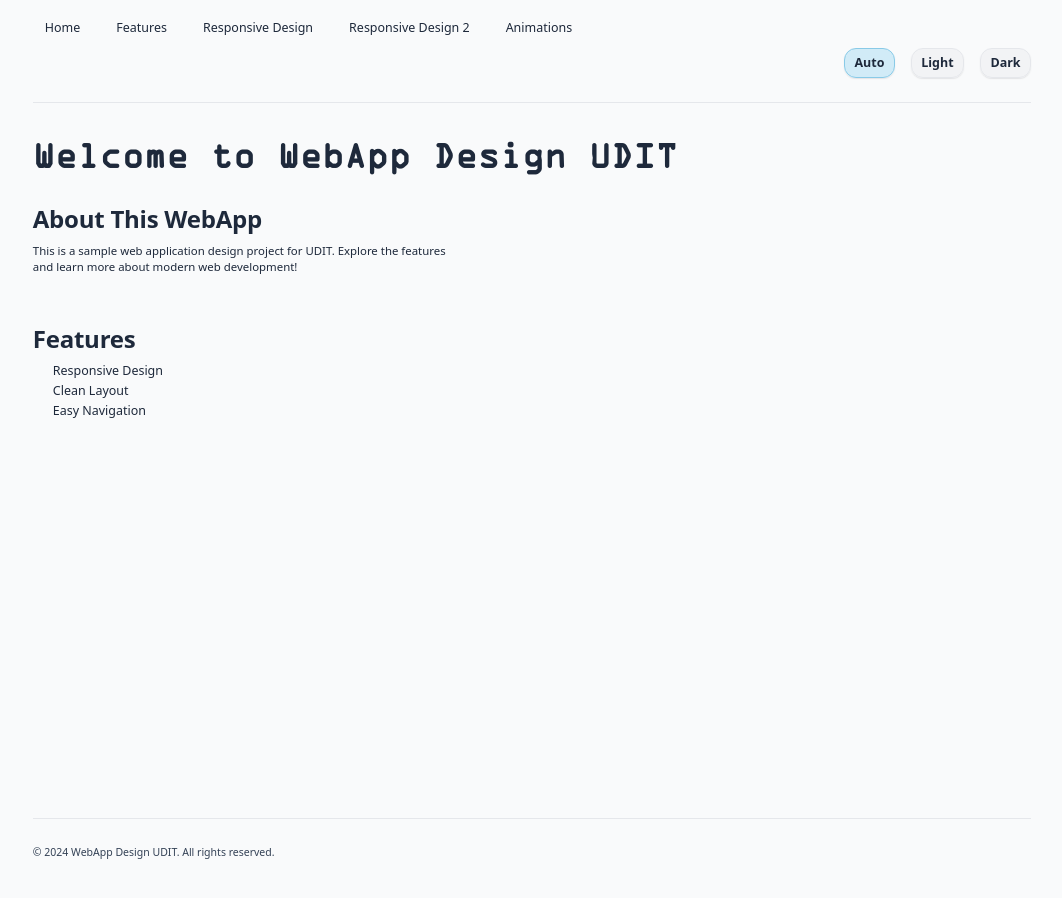
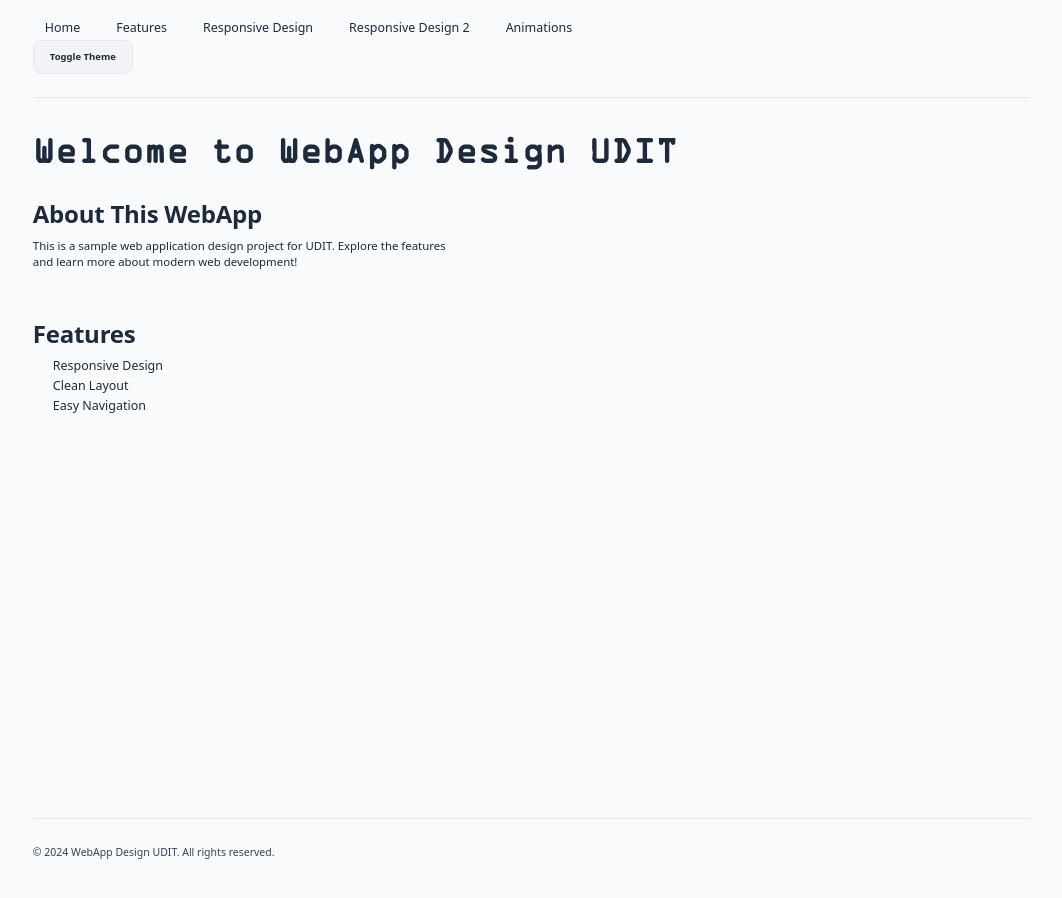
Before and after one commit to ruvebal/webapp-design-udit, a Jekyll site: the page index.html, which Jekyll copies as it is, in a window 1280 px wide. Shown: the whole page, without its empty margins (108-1170 px from the left). Built offline with Jekyll 4.4.1, drawn with Linux system fonts in a browser that asks for light colours.

Commit message:
Refactor theme toggle implementation in index.html to use a checkbox for improved accessibility and CSS handling. Update site.css for better cross-browser compatibility with background colors and enhance theme toggle button styling. Revise theme.css to streamline dark mode logic and remove redundant selectors.

```diff
--- a/assets/css/site.css
+++ b/assets/css/site.css
@@ -244,7 +244,9 @@ footer {
 header {
 	padding-block: var(--space-4);
 	border-bottom: 1px solid var(--color-border);
-	background-color: color-mix(in srgb, var(--color-background) 88%, transparent);
+	/* The previous background-color using color-mix doesn't work in all browsers.
+	   Use a more widely supported approach for semi-transparency: */
+	background-color: rgba(var(--color-background-rgb), 0.88); /* 88% opacity */
 	backdrop-filter: saturate(180%) blur(6px);
 }
 
@@ -336,19 +338,37 @@ header nav a:focus-visible {
 	outline-offset: 2px;
 }
 
-/* Theme toggle styling (no-JS radios) */
-form[aria-label='Theme'] label {
-	border-color: var(--color-border);
+/* Theme toggle button styling */
+.theme-toggle-button {
+	display: inline-flex;
+	align-items: center;
+	justify-content: center;
+	padding: 0.5rem 1rem;
+	border: 1px solid var(--color-border);
+	border-radius: var(--radius-s);
 	background: color-mix(in srgb, var(--color-foreground) 3%, transparent);
 	color: var(--color-foreground);
+	cursor: pointer;
+	transition: background-color var(--fast) var(--ease-out), border-color var(--fast) var(--ease-out),
+		color var(--fast) var(--ease-out);
+	font-size: var(--text-sm);
+	font-weight: 600;
 }
 
-/* Highlight active label for theme radios */
-:root:has(#theme-auto:checked) form[aria-label='Theme'] label[for='theme-auto'],
-:root:has(#theme-light:checked) form[aria-label='Theme'] label[for='theme-light'],
-:root:has(#theme-dark:checked) form[aria-label='Theme'] label[for='theme-dark'] {
+.theme-toggle-button:hover {
+	background: color-mix(in srgb, var(--color-foreground) 8%, transparent);
+}
+
+/* Highlight when toggle is checked (dark mode active) */
+#theme-toggle:checked ~ * .theme-toggle-button {
 	background: color-mix(in srgb, var(--color-primary) 16%, transparent);
 	border-color: color-mix(in srgb, var(--color-primary) 40%, var(--color-border));
+	color: var(--color-primary);
+}
+
+.theme-toggle-button:focus-visible {
+	outline: 3px solid var(--color-ring);
+	outline-offset: 2px;
 }
 
 /* ------------------------------ */
--- a/assets/css/theme.css
+++ b/assets/css/theme.css
@@ -1,20 +1,12 @@
 /*
 	Theme tokens and selectors
-	- Base light palette in :root
-	- Explicit dark palette for #theme-dark and system-dark when #theme-auto
-	- Avoids redundancy: no redefinition of light variables for #theme-light
+	- Base light palette in :root (default)
+	- System preference: @media (prefers-color-scheme: dark) when toggle is unchecked
+	- Explicit dark: #theme-toggle:checked forces dark mode
 */
 
 :root {
-	/* Colors (light palette) */
-
-	/**
-	 * We do NOT set `color-scheme: light;` here because it is the *default* for the browser and is only needed
-	 * if we want to signal an explicit theme. This block is the base :root for all users, so we omit it.
-	 * If users choose "Auto" and their system preference is dark, or if they choose a forced dark/light theme,
-	 * those selectors *will* explicitly set `color-scheme: dark;` or `color-scheme: light;` where appropriate.
-	 */
-
+	/* Colors (light palette - default) */
 	--color-background: #f9fafb;
 	--color-foreground: #1e293b;
 	--color-card: #ffffff;
@@ -35,11 +27,13 @@
 	--color-destructive: #ff611f;
 	--color-destructive-foreground: #ffffff;
 	--color-muted-foreground-rgb: 51, 65, 85;
+	--shadow-s: 0 1px 2px rgba(15, 23, 42, 0.06);
+	--shadow-m: 0 8px 24px rgba(15, 23, 42, 0.08);
 }
 
-/* Auto: follow system dark preference */
+/* System preference: dark mode when toggle is unchecked and user prefers dark */
 @media (prefers-color-scheme: dark) {
-	:root:has(#theme-auto:checked) {
+	:root:not(:has(#theme-toggle:checked)) {
 		color-scheme: dark;
 		--color-background: #0f172a;
 		--color-foreground: #f8fafc;
@@ -61,31 +55,13 @@
 		--color-input: #334155;
 		--color-ring: #1de285;
 		--color-muted-foreground-rgb: 148, 163, 184;
-		/* Dark-adapted shadows */
 		--shadow-s: 0 1px 2px rgba(0, 0, 0, 0.4);
 		--shadow-m: 0 8px 24px rgba(0, 0, 0, 0.35);
 	}
 }
 
-/* Explicit light: no color redefinitions to avoid duplication */
-:root:has(#theme-light:checked) {
-	color-scheme: light;
-}
-
-/* Explicit dark */
-:root:has(#theme-dark:checked) {
-	/*
-		We need to explicitly redefine *all* relevant custom properties (CSS variables) here
-		because the ":root:has(#theme-dark:checked)" selector is independent: it does not inherit
-		the values from the "@media (prefers-color-scheme: dark)" block.
-
-		When "#theme-dark:checked" is used, it must override every variable that defines the palette
-		for dark mode, otherwise any missing value would fall back to the previous scope
-		(likely the light/default values in :root), breaking theme consistency.
-
-		See above for the complete set of dark mode color definitions. All are repeated here
-		to avoid leaking light-theme values into explicit dark mode.
-	*/
+/* Explicit dark: toggle checked forces dark mode (using sibling combinator ~ *) */
+#theme-toggle:checked ~ * {
 	color-scheme: dark;
 	--color-background: #0f172a;
 	--color-foreground: #f8fafc;
--- a/index.html
+++ b/index.html
@@ -21,9 +21,7 @@
 		<link rel="manifest" href="./manifest.json" />
 	</head>
 	<body>
-		<input type="radio" name="theme" id="theme-auto" hidden checked />
-		<input type="radio" name="theme" id="theme-light" hidden />
-		<input type="radio" name="theme" id="theme-dark" hidden />
+		<input type="checkbox" name="theme" id="theme-toggle" hidden autocomplete="off" />
 		<div class="app">
 			<header>
 				<nav>
@@ -36,23 +34,24 @@
 					</ul>
 				</nav>
 				<!--
-				Theme Toggle: Pedagogical Explanation
+				----------------------------------------------------------------
+				Theme Toggle: Pure CSS Dark/Light Mode Switch
+				----------------------------------------------------------------
 
-				This form provides a CSS-only theme toggle. It uses three radio inputs for 'Auto,' 'Light,' and 'Dark' themes.
-				Each input has a unique id, and the corresponding labels serve as clickable toggle buttons.
-				- All inputs are 'hidden' to show only the styled label buttons.
-				- The checked input determines the selected theme.
-				- Modern CSS (see site.css) uses :root:has(#theme-light:checked), etc., to set theme variables.
-				- "Auto" means the site will follow the user's system preference (light/dark).
-				- "Light" and "Dark" force the explicit color theme, regardless of system setting.
+					- The <input type="checkbox" id="theme-toggle"> acts as the toggle controller. It's visually hidden but accessible.
+					- The <label for="theme-toggle"> acts as the toggle button. Clicking it checks or unchecks the checkbox.
 
-				This approach does not require JavaScript. All logic is handled in CSS using the 'has()' selector and custom properties.
-			-->
-				<form class="cluster" style="justify-content: flex-end; margin-top: var(--space-2)" aria-label="Theme">
-					<label for="theme-auto" class="btn btn--ghost" style="height: auto; padding: 0.4rem 0.6rem">Auto</label>
-					<label for="theme-light" class="btn btn--ghost" style="height: auto; padding: 0.4rem 0.6rem">Light</label>
-					<label for="theme-dark" class="btn btn--ghost" style="height: auto; padding: 0.4rem 0.6rem">Dark</label>
-				</form>
+					How the styling works:
+					- By default, the site uses the light color palette.
+					- If your device prefers a dark color scheme (via @media (prefers-color-scheme: dark)), the site switches to dark, but only while the checkbox is NOT checked.
+					- If the checkbox IS checked, it forces dark mode regardless of system preference.
+					- All mode switching is handled in CSS using :has(), sibling selectors, and custom properties (CSS variables).
+					- No JavaScript is needed.
+
+					This ensures accessibility (keyboard- and screen reader-friendly) with instant theme switching.
+				-->
+
+				<label for="theme-toggle" aria-label="Theme" class="theme-toggle-button">Toggle Theme</label>
 			</header>
 			<main>
 				<section>
```
